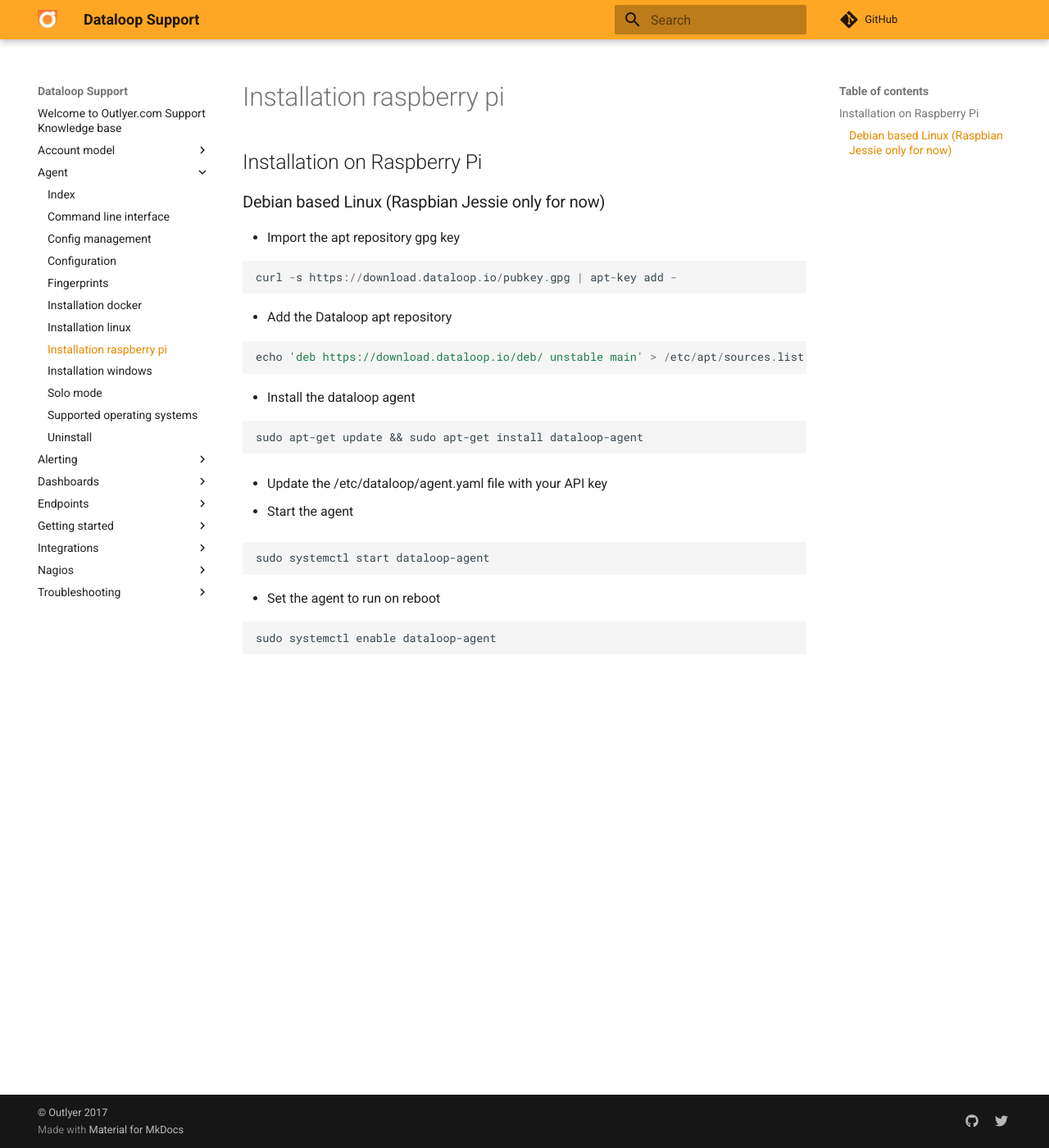
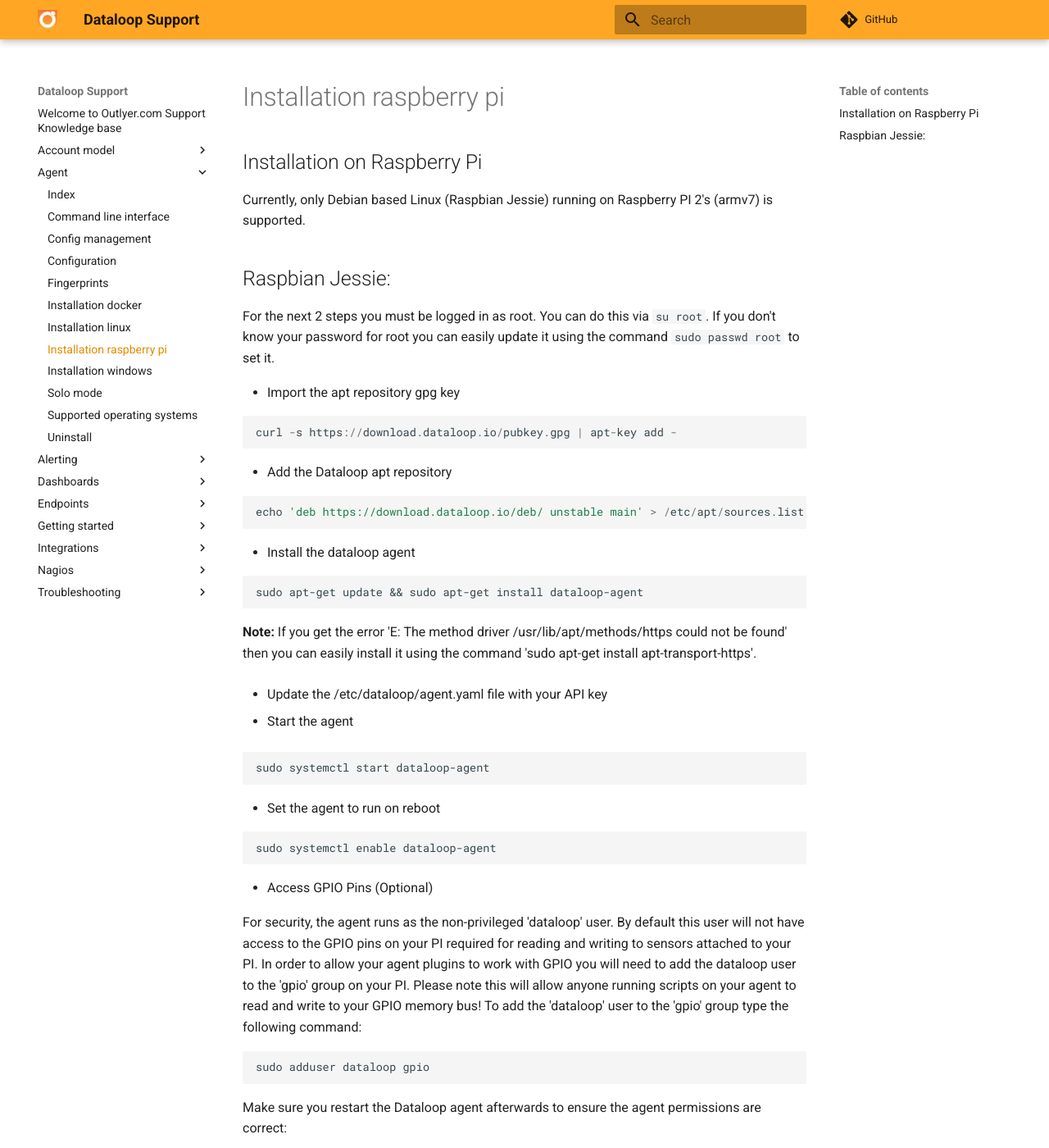
Before and after one commit to dataloop/dataloop-support, an MkDocs documentation site: the page built from docs/agent/installation_raspberry_pi.md, in a window 1280 px wide and 1400 px high. Shown: the whole window at 82% size. Built offline with MkDocs 1.6.1 and Material for MkDocs 9.7.7, drawn with Linux system fonts in a browser that asks for light colours; comment, search, counter and statistics services are not loaded; some of the changed text lies outside the part shown.

Commit message:
additional rpi instructions

````diff
--- a/docs/agent/installation_raspberry_pi.md
+++ b/docs/agent/installation_raspberry_pi.md
@@ -1,6 +1,10 @@
 ## Installation on Raspberry Pi
 
-### Debian based Linux (Raspbian Jessie only for now)
+Currently, only Debian based Linux (Raspbian Jessie) running on Raspberry PI 2's (armv7) is supported.
+
+## Raspbian Jessie:
+
+For the next 2 steps you must be logged in as root. You can do this via `su root`. If you don't know your password for root you can easily update it using the command `sudo passwd root` to set it.
 
 * Import the apt repository gpg key
 
@@ -20,6 +24,8 @@
 sudo apt-get update && sudo apt-get install dataloop-agent
 ```
 
+**Note:** If you get the error 'E: The method driver /usr/lib/apt/methods/https could not be found' then you can easily install it using the command 'sudo apt-get install apt-transport-https'.
+
 * Update the /etc/dataloop/agent.yaml file with your API key
 
 * Start the agent
@@ -33,3 +39,17 @@
 ```
 sudo systemctl enable dataloop-agent
 ```
+
+* Access GPIO Pins (Optional)
+
+For security, the agent runs as the non-privileged 'dataloop' user. By default this user will not have access to the GPIO pins on your PI required for reading and writing to sensors attached to your PI. In order to allow your agent plugins to work with GPIO you will need to add the dataloop user to the 'gpio' group on your PI. Please note this will allow anyone running scripts on your agent to read and write to your GPIO memory bus! To add the 'dataloop' user to the 'gpio' group type the following command:
+
+```
+sudo adduser dataloop gpio
+```
+
+Make sure you restart the Dataloop agent afterwards to ensure the agent permissions are correct:
+
+```
+sudo systemctl restart dataloop-agent
+```
````
